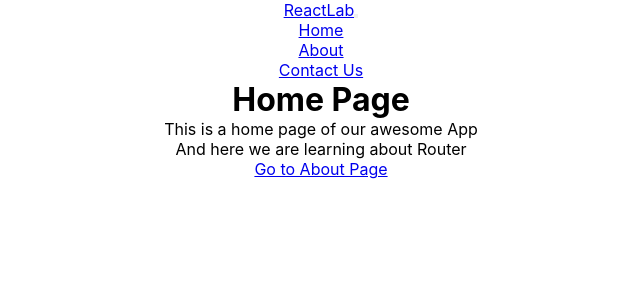
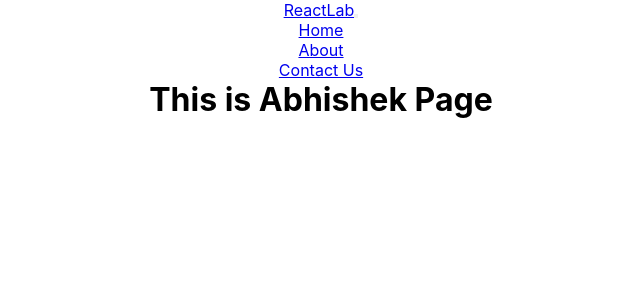
Before and after one commit to fhabhishektiwari/blog, a React (Create React App) app: page /user/Abhishek in a window 1280 px wide. Before the commit this address led to /. Shown: the top 300 px of the page, without its empty margins (319-959 px from the left). Built offline with nearby package versions, Linux system fonts and the light colour scheme.

Commit message:
dynamic Routing with params

```diff
--- a/src/App.js
+++ b/src/App.js
@@ -6,6 +6,7 @@ import About from './components/About';
 import NavBar from './components/NavBar';
 // import Page404 from './components/Page404';
 import Contact from './components/Contact';
+import User from './components/User';
 const App=()=>{
   return(
     <div className='App'>
@@ -17,8 +18,8 @@ const App=()=>{
         <Route path='/' element={<Home/>}/>
         <Route path='/about' element={<About/>}/>
         <Route path='/contact' element={<Contact/>}/>
-        {/*<Route path='/*' element={<Page404/>}/>*/}
-        <Route path='/*' element={<Navigate to ='/' />}/>{/* Here we we can redirect any page*/}
+        <Route path='/*' element={<Navigate to='/' />}/>
+        <Route path='/user/:name' element={<User/>}/>
 
       </Routes>
     </BrowserRouter>
--- a/src/components/About.js
+++ b/src/components/About.js
@@ -7,6 +7,14 @@ const About=()=>{
             <p>This is a About page of our awesome App</p>
             <p>And here we are learning about Router</p>
             <Link to='/'>Go to Home Page</Link>
+
+            <ul>
+                <li>
+                    <Link to='/user/Nishant' style={{marginLeft:20}}>Nishant</Link>
+                    <Link to='/user/Ketan' style={{marginLeft:20}}>Ketan</Link>
+                    <Link to='/user/Abhishek' style={{marginLeft:20}}>Abhishek</Link>
+                </li>
+            </ul>
         </>
     );
 }
--- a/src/components/NavBar.js
+++ b/src/components/NavBar.js
@@ -14,6 +14,8 @@ const NavBar = () => {
                 <Nav><Link to="/">Home</Link></Nav>
                 <Nav><Link to='/about'>About</Link></Nav>
                 <Nav><Link to='/contact'>Contact Us</Link></Nav>
+                {/*<Nav><Link to='/user/anil'>Anil</Link></Nav>*/}
+                {/*<Nav><Link to='/user/peter'>Peter</Link></Nav>*/}
               </Nav>
             </Navbar.Collapse>
           </Container>
--- /dev/null
+++ b/src/components/User.js
@@ -0,0 +1,13 @@
+import { useParams } from "react-router-dom";
+const User=()=>{
+    const params=useParams();
+    const {name}=params;
+    console.log(name);
+    return(
+        <>
+            <h1>This is {name} Page</h1>
+        </>
+    );
+}
+
+export default User;
```
